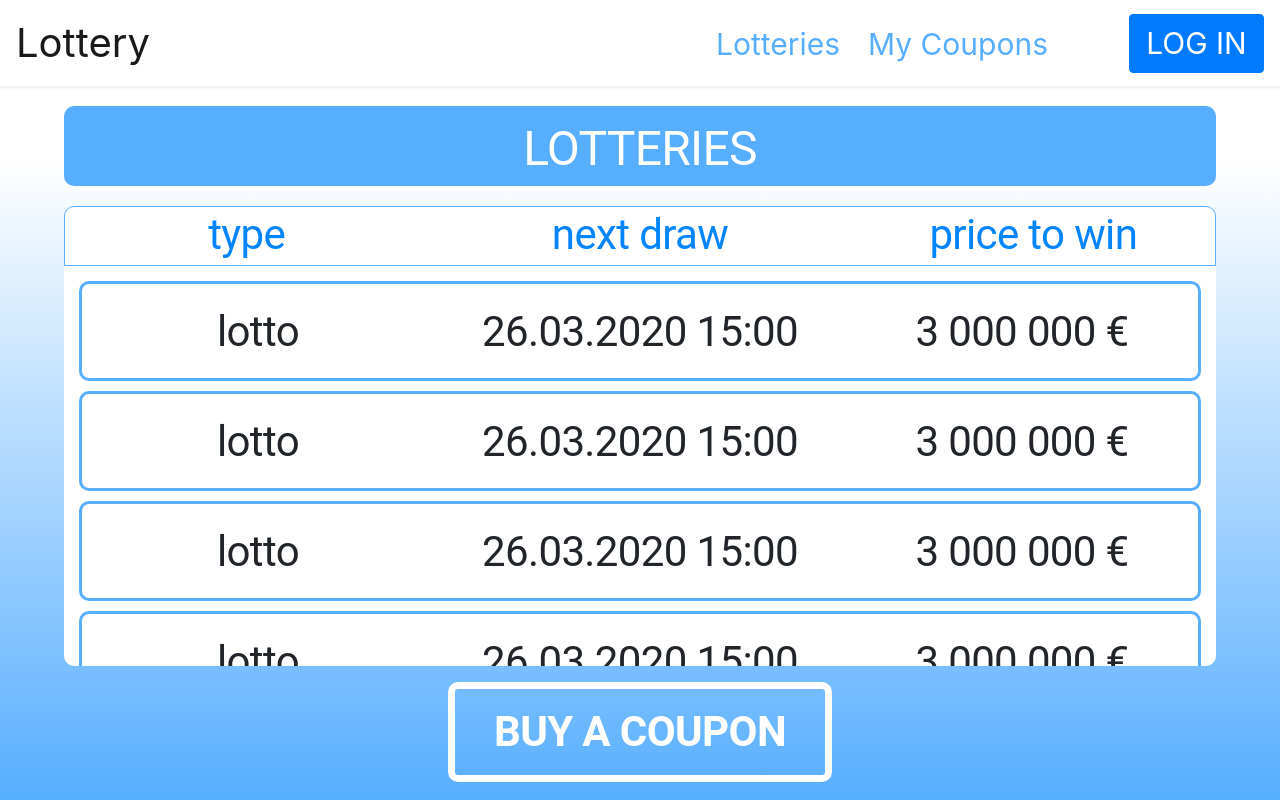
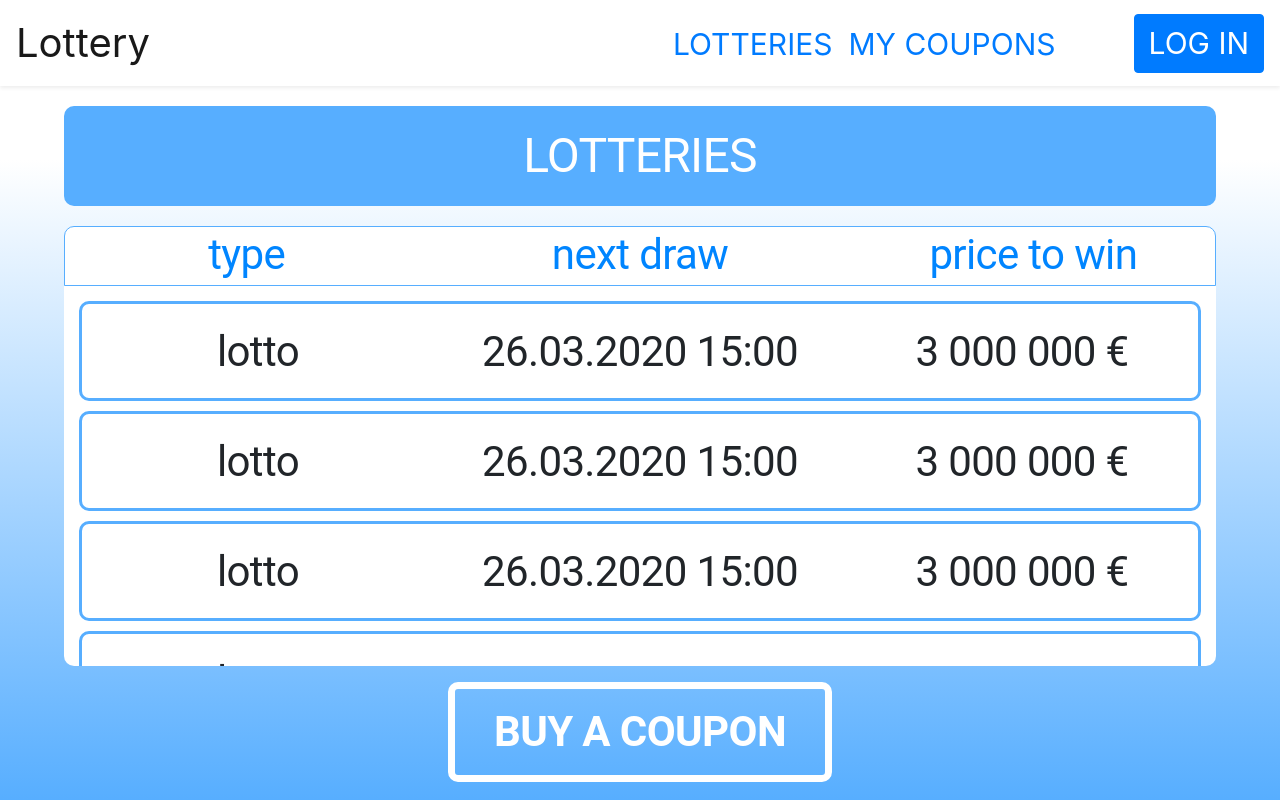
Before and after one commit to AvaPL/Lottery, a React (Create React App) app in the folder frontend/: page /lotteries in a window 1280 px wide. Built offline with nearby package versions, Linux system fonts and the light colour scheme.

Commit message:
Finished Lotteries page mock.

```diff
--- a/frontend/src/components/NavBar.css
+++ b/frontend/src/components/NavBar.css
@@ -5,11 +5,11 @@
 .nav-entry-text {
     font-size: 30px;
     float: right;
-    color: #57AEFF;
+    color: #007bff;
 }
 
 .nav-entry-text:hover {
-    color: #0079FB;
+    color: #0069d9;
 }
 
 .nav-log-in-text {
--- a/frontend/src/components/NavBar.js
+++ b/frontend/src/components/NavBar.js
@@ -11,10 +11,10 @@ class NavBar extends Component {
                 <Navbar.Brand href="/"><span className="nav-brand-text">Lottery</span></Navbar.Brand>
                 <Nav justify className="ml-auto w-50">
                     <Nav.Item>
-                        <Nav.Link href="/lotteries"><span className="nav-entry-text">Lotteries</span></Nav.Link>
+                        <Nav.Link href="/lotteries"><span className="nav-entry-text">LOTTERIES</span></Nav.Link>
                     </Nav.Item>
                     <Nav.Item>
-                        <Nav.Link href="/my-coupons"><span className="nav-entry-text">My&nbsp;Coupons</span></Nav.Link>
+                        <Nav.Link href="/my-coupons"><span className="nav-entry-text">MY&nbsp;COUPONS</span></Nav.Link>
                     </Nav.Item>
                     <Nav.Item>
                         <Button className="nav-button"><span className="nav-log-in-text">LOG&nbsp;IN</span></Button>
--- a/frontend/src/pages/App.css
+++ b/frontend/src/pages/App.css
@@ -1,38 +1,3 @@
 .App {
   text-align: center;
 }
-
-.App-logo {
-  height: 40vmin;
-  pointer-events: none;
-}
-
-@media (prefers-reduced-motion: no-preference) {
-  .App-logo {
-    animation: App-logo-spin infinite 20s linear;
-  }
-}
-
-.App-header {
-  background-color: #282c34;
-  min-height: 100vh;
-  display: flex;
-  flex-direction: column;
-  align-items: center;
-  justify-content: center;
-  font-size: calc(10px + 2vmin);
-  color: white;
-}
-
-.App-link {
-  color: #61dafb;
-}
-
-@keyframes App-logo-spin {
-  from {
-    transform: rotate(0deg);
-  }
-  to {
-    transform: rotate(360deg);
-  }
-}
--- a/frontend/src/pages/BuyACoupon.css
+++ b/frontend/src/pages/BuyACoupon.css
@@ -5,8 +5,8 @@
 .box {
     background-color: #57AEFF;
     width: 90%;
-    height: 80px;
-    padding-top: 15px;
+    height: 100px;
+    padding-top: 22px;
     margin: 20px auto 0;
     border-radius: 10px;
 }
--- a/frontend/src/pages/Lotteries.css
+++ b/frontend/src/pages/Lotteries.css
@@ -5,8 +5,8 @@
 .box {
     background-color: #57AEFF;
     width: 90%;
-    height: 80px;
-    padding-top: 15px;
+    height: 100px;
+    padding-top: 22px;
     margin: 20px auto 0;
     border-radius: 10px;
 }
@@ -19,9 +19,7 @@
     line-height: 56px;
     text-align: center;
     letter-spacing: -0.015em;
-
     color: #FFFFFF;
-
 }
 
 .scroll-table-header {
@@ -47,7 +45,7 @@
 .scroll-table {
     background-color: white;
     width: 90%;
-    height: calc(100vh - 400px);
+    height: calc(100vh - 420px);
     padding-top: 15px;
     margin: 0 auto;
     border-radius: 0 0 10px 10px;
--- a/frontend/src/pages/Lotteries.js
+++ b/frontend/src/pages/Lotteries.js
@@ -1,6 +1,5 @@
 import React, {Component} from 'react';
 import './Lotteries.css'
-import Button from "react-bootstrap/Button";
 
 class Lotteries extends Component {
     render() {
@@ -102,7 +101,7 @@ class Lotteries extends Component {
                         </div>
                     </div>
                 </div>
-                <p><a href="/buy-a-coupon" className="btn btn-buy m-3"><span className="buy-a-coupon-text">BUY A COUPON</span></a></p>
+                <p><a href="/buy-a-coupon" className="btn btn-buy mt-3"><span className="buy-a-coupon-text">BUY A COUPON</span></a></p>
             </div>
         );
     }
--- a/frontend/src/pages/MyCoupons.css
+++ b/frontend/src/pages/MyCoupons.css
@@ -5,8 +5,8 @@
 .box {
     background-color: #57AEFF;
     width: 90%;
-    height: 80px;
-    padding-top: 15px;
+    height: 100px;
+    padding-top: 22px;
     margin: 20px auto 0;
     border-radius: 10px;
 }
@@ -19,7 +19,5 @@
     line-height: 56px;
     text-align: center;
     letter-spacing: -0.015em;
-
     color: #FFFFFF;
-
 }
```
